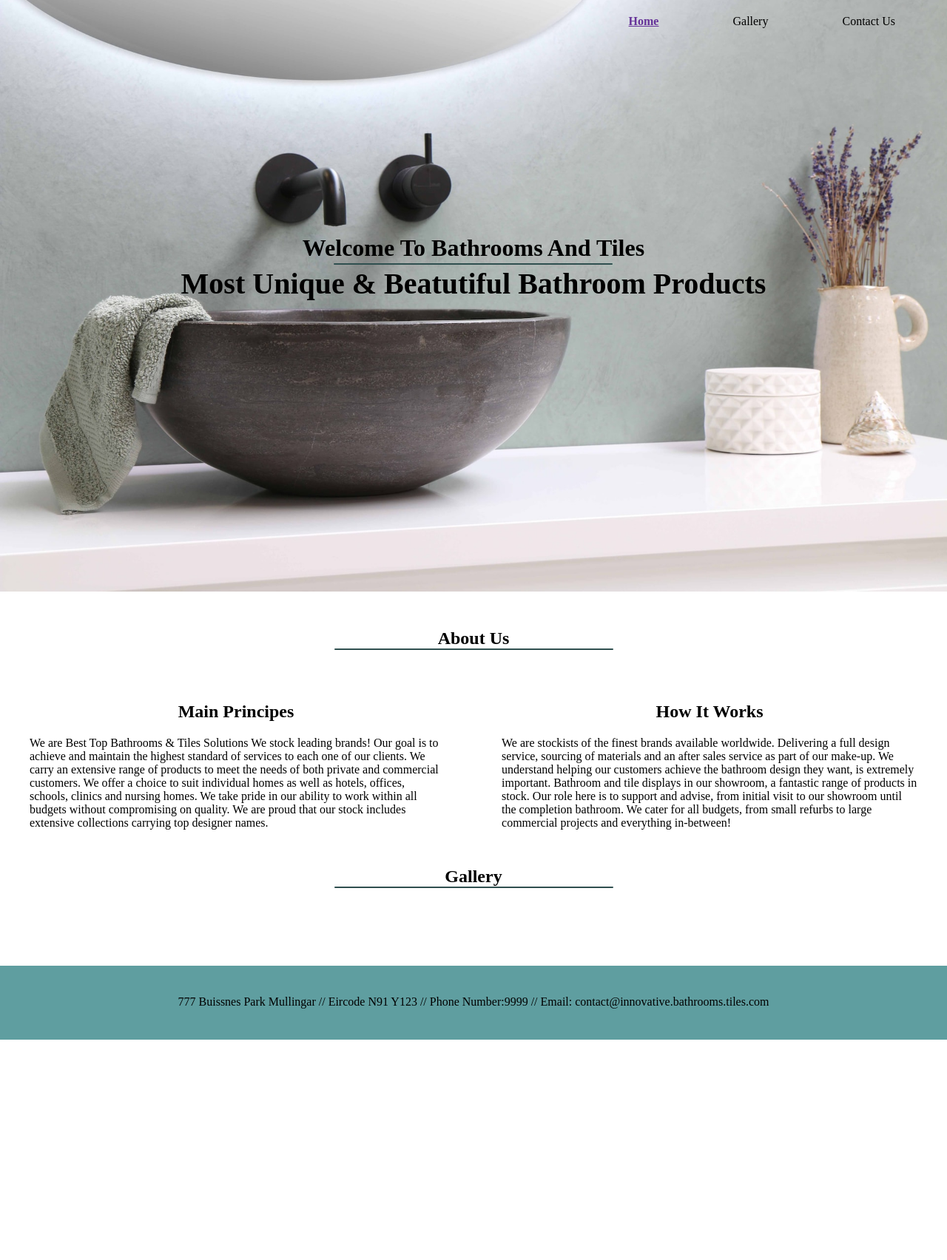
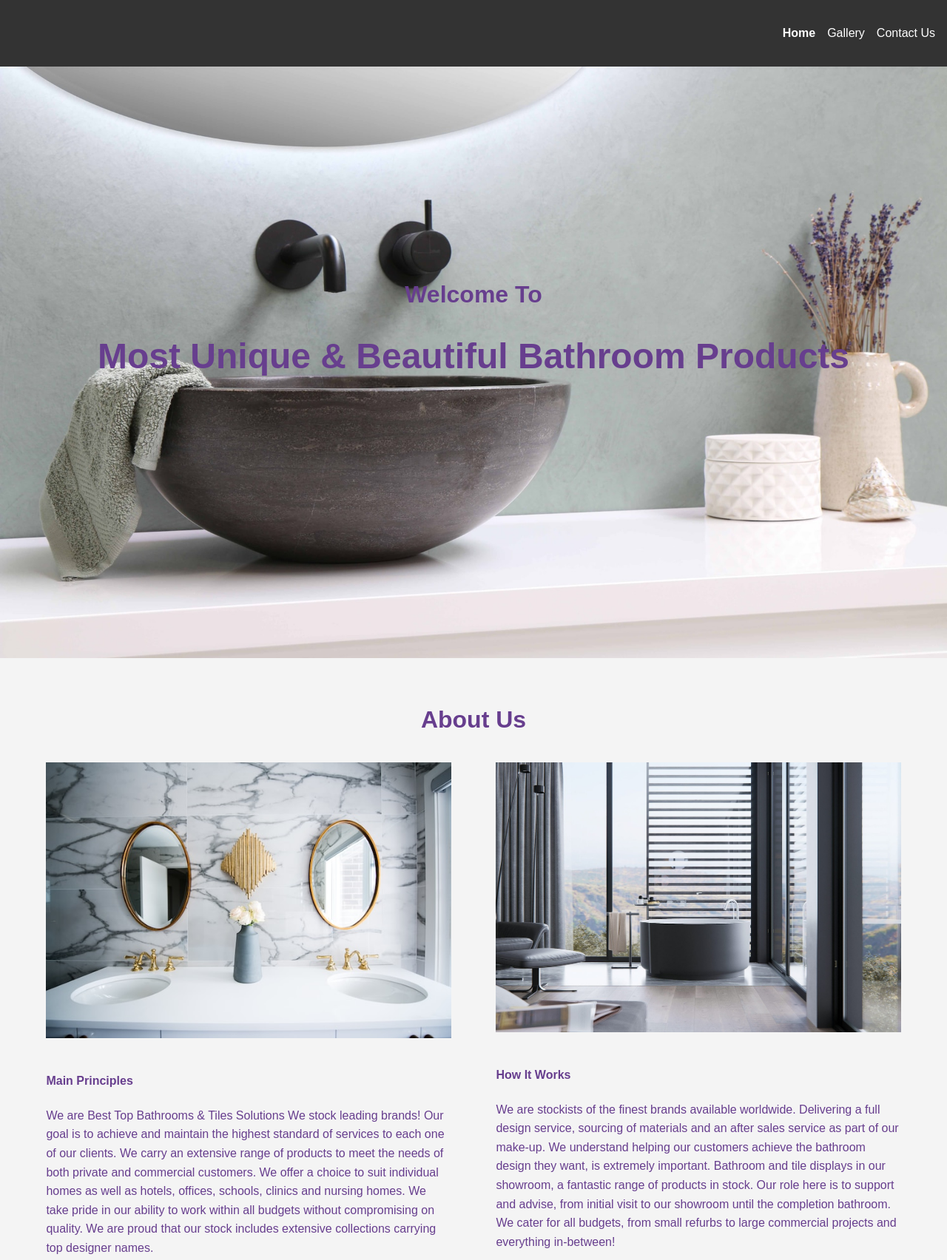
Before and after one commit to MonikaMula/Innovative-Bathrooms-Tiles, a plain HTML site: page index.html in a window 1280 px wide. Shown: the top 1704 px of the page at 74% size. Before the commit the page ends 1406 px from the top, so only its background shows below. Drawn offline with Linux system fonts and the light colour scheme.

Commit message:
Updated index.html and gallery.html with new social media links and removed unnecessary elements

```diff
--- a/assets/css/style.css
+++ b/assets/css/style.css
@@ -1,229 +1,218 @@
-@import url('https://fonts.googleapis.com/css2?family=Cinzel&family=Roboto+Mono:wght@100&display=swap');
-
-* {
+/* General Styles */
+body {
+    font-family: Arial, sans-serif;
     margin: 0;
     padding: 0;
     box-sizing: border-box;
+    line-height: 1.6;
+    color: rgb(103, 62, 142); /* Set text color to purple */
 }
-a {
+
+/* Navigation Bar Styles */
+.navbar {
+    display: flex;
+    justify-content: space-between;
+    align-items: center;
+    background-color: #333;
+    padding: 1rem;
+}
+
+.navbar .logo {
+    font-size: 1.5rem;
+    color: #fff;
+}
+
+.navbar .nav-links {
+    list-style: none;
+    display: flex;
+}
+
+.navbar .nav-links li {
+    margin-left: 1rem;
+}
+
+.navbar .nav-links li a {
+    text-decoration: none;
+    color: #fff;
+    font-size: 1rem;
+}
+
+.navbar .nav-links li.active a {
+    font-weight: bold;
+}
+
+/* Header Section Styles */
+header {
+    background: url('../css/sanibell-smiley-sink.jpg') no-repeat center center/cover;
+    height: 100vh;
+    color: #fff;
+    display: flex;
+    justify-content: center;
+    align-items: center;
+    text-align: center;
+    flex-direction: column;
+    position: relative; /* Added relative positioning to the header */
+}
+
+header .header-content {
+    position: relative;
+    width: 100%;
+    height: 100%;
+    display: flex;
+    flex-direction: column;
+    justify-content: center;
+    align-items: center;
+}
+
+header .header-content h2 {
+    font-size: 2rem;
+    margin-bottom: 0.5rem;
+    color: rgb(103, 62, 142); /* Changed color to purple */
+    position: relative;
+    top: -30px; /* Adjusted to move up */
+}
+
+header .header-content h1 {
+    font-size: 3rem;
+    color: rgb(103, 62, 142); /* Changed color to purple */
+    position: relative;
+    top: -50px; /* Adjusted to move up */
+}
+
+/* About Us Section Styles */
+.aboutus {
+    padding: 2rem;
+    text-align: center;
+    background-color: #f4f4f4;
+    color: rgb(103, 62, 142); /* Set text color to purple */
+}
+
+.aboutus .title h2 {
+    font-size: 2rem;
+}
+
+.aboutus .row {
+    display: flex;
+    flex-wrap: wrap;
+    justify-content: space-around;
+    margin-top: 2rem;
+}
+
+.aboutus .col {
+    flex-basis: 45%;
+    margin-bottom: 2rem;
+    text-align: left;
+}
+
+.aboutus .col img {
+    width: 100%;
+    height: auto;
+    margin-bottom: 1rem;
+}
+
+/* Gallery Section Styles */
+.gallery {
+    padding: 2rem;
+    text-align: center;
+    color: rgb(103, 62, 142); /* Set text color to purple */
+}
+
+.gallery .gallery-story h2 {
+    font-size: 2rem;
+}
+
+.gallery #pictures {
+    display: flex;
+    flex-wrap: wrap;
+    justify-content: space-around;
+    margin-top: 2rem;
+}
+
+.gallery #pictures img {
+    width: 30%;
+    height: auto;
+    margin: 0.5rem 0;
+}
+
+/* Contact Section Styles */
+.contact {
+    padding: 2rem;
+    text-align: center;
+    background-color: #f4f4f4;
+    color: rgb(103, 62, 142); /* Set text color to purple */
+}
+
+.contact h2 {
+    font-size: 2rem;
+    margin-bottom: 1rem;
+}
+
+.contact .contact-info p {
+    font-size: 1rem;
+    margin: 0.5rem 0;
+}
+
+/* Footer Section Styles */
+footer {
+    background-color: #333;
+    color: #fff;
+    padding: 1rem;
+    text-align: center;
+}
+
+footer .contact-info p {
+    margin: 0.5rem 0;
+}
+
+footer .social-links a {
+    color: #fff;
+    margin: 0 0.5rem;
+    font-size: 1.5rem;
     text-decoration: none;
 }
-ul {
-    list-style: none;
-}
-.active {
-    color:rebeccapurple;
-    font-weight: bold;
-    text-decoration: underline;
-}
-body , html {
-    overflow-x: hidden;
-}
-/* Navigation Bar */
-.navbar {
-    position: absolute;
-    top: 0;
-    left: 0;
-    display: flex;
-    width: 100%;
-    justify-content: space-between;
-    padding: 20px;
-    color: black;
-}
-.nav-links {
-    display: flex;
-    align-items: center;
-}
-.nav-links li {
-    margin:  0 50px;
-}
-header {
-    width: 100vw;
-    height: 100vh;
-    background-image: url(../css/sanibell-smiley-sink.jpg);
-    background-position: center;
-    background-size: cover;
-    display: flex;
-    align-items: center;
-    justify-content: center;
-}
-.header-content {
-    margin-bottom: 77px;
-    color: black;
-    text-align: center;
-}
-.header-content h2 {
-    font-size: 4vmin;
-    margin-top: 5px;
-    margin-bottom: 2px;
-}
-.line {
-    width: 377px;
-    height: 2px;
-    background-color: darkslategray;
-    margin: auto;
-    border-radius: 5px;
-}
-.header-content h1 {
-    font-size: 5vmin;
-    margin-top: 2px;
-    margin-bottom: 5px;
+
+footer .social-links a:hover {
+    color: #ddd;
 }
 
-/* About Us */
-section {
-    width: 100%;
-    margin: 50px auto;
-}
-.title {
-    text-align: center;
-    font-size: 2vmin;
-    color: black;
-}
-.row {
-    display: flex;
-    align-items: center;
-    width: 100%;
-    justify-content: space-between;
-    background-color: none;
-}
-.row .col img {
-    width: 80%;
-}
-.row .col {
-    display: flex;
-    flex-direction: column;
-    align-items: center;
-}
-.aboutus .row {
-    margin-top: 50px;
-}
-h4 {
-    font-size: 3vmin;
-    color: black;
-    margin: 20px auto;
-}
-p {
-    color: black;
-    padding: 0px 40px;
-}
+/* Responsive Design */
+@media only screen and (max-width: 768px) {
+    /* Navigation Bar */
+    .navbar .nav-links {
+        flex-direction: column;
+        align-items: center;
+    }
 
-/*.gallery {
-    width: 100%;
-    height: 100vh;
-    background-image: url(./style.css/);
-    background-position: center;
-    background-size: cover;
-    background-repeat: no-repeat;
-    display: flex;
-    align-items: center;
-}
-.gallery-story {
-    width: 60%;
-    padding: 50px;
-    color: black;
-    display: flex;
-    align-items: center;
-    flex-direction: column;
-}*/
+    .navbar .nav-links li {
+        margin: 0.5rem 0;
+    }
 
-/* Gallery */
-#pictures {
-    clear: both;
-    line-height: 0;
-    column-count:4;
-    column-gap: 2px;
-}
-#pictures > img {
-    width: 100%;
-}
-/*.section {
-    width: 50%;
-    margin: 50px auto;
-}*/
-.gallery-story {
-    text-align: center;
-    font-size: 2vmin;
-    color: black;
-}
-.gallery-story h2 {
-    font-size: 3vmin;
-    /* margin: 50px;*/
-}
-.gallery-story .line {
-    margin-bottom: 50px;
-}
+    /* Header Section */
+    header {
+        height: 40vh;
+    }
 
+    header .header-content h2 {
+        font-size: 1.5rem;
+        top: -20px; /* Adjusted for smaller screens */
+    }
 
+    header .header-content h1 {
+        font-size: 2rem;
+        top: -30px; /* Adjusted for smaller screens */
+    }
 
+    /* About Us Section */
+    .aboutus .row {
+        flex-direction: column;
+    }
 
+    .aboutus .col {
+        flex-basis: 100%;
+    }
 
-/*.gallery-story p {
-    color: black;
-}*/
-
-/*.projects .rows .col {
-    width: 50%;
-}*/
-
-/*.projects .projects-gallery {
-    display: flex;
-    flex-wrap: wrap;
-    width: 100%;
-    align-items: center;
-}*/
-/*.content-col {
-    width: 40%;
-}
-.content-col .line {
-    margin-left: -1px;
-}
-.content-col p {
-    padding: 0;
-    margin: 30px auto;
-}
-.projects-col {
-    width: 60%;
-}
-.content-col h2 {
-    font-size: 7vmin;
-    color: black;
-}
-.projects-gallery img {
-    max-width: 50px;
-    margin: 10px;
-}*/
-
-.footer {
-    width: 100%;
-    height: 100px;
-    padding: 20px 80px;
-    margin: 0;
-    background-color:cadetblue;
-    text-align: center;
-}
-.footer p {
-    color: black;
-    margin: 20px auto;
-    padding: 20px auto;
-}
-
-/* Display on a Mobile */
-@media only screen and (max-width:850px){
-    .navbar {
-        padding: 0;
-    }
-    .logo {
-        position: absolute;
-        top: 5px;
-        left: 5px;
-    }
-    .nav-links {
-        flex-direction: column;
-        width: 500%;
-        height: 5%;
-    }
-    .nav-links li {
-        margin: 30px auto;
+    /* Gallery Section */
+    .gallery #pictures img {
+        width: 100%;
     }
 }
--- a/index.html
+++ b/index.html
@@ -1,89 +1,114 @@
 <!DOCTYPE html>
 <html lang="en">
 <head>
+    <!-- Meta Tags for Character Set, Viewport, Description, and Keywords -->
     <meta charset="UTF-8">
-
     <meta name="viewport" content="width=device-width, initial-scale=1.0">
-    <meta name="description" content="Luxury Bathrooms and Tiles in Mullingar, Ireland ">
+    <meta name="description" content="Luxury Bathrooms and Tiles in Mullingar, Ireland">
     <meta name="keywords" content="innovative bathrooms, luxury tiles, ireland, mullingar">
 
+    <!-- External Stylesheets and Favicon -->
+    <link rel="stylesheet" href="https://cdnjs.cloudflare.com/ajax/libs/font-awesome/4.7.0/css/font-awesome.min.css">
     <link rel="stylesheet" href="assets/css/style.css">
     <link rel="icon" href="./assets/images/favicon-32x32.png">
     <title>Innovative Bathrooms & Tiles</title>
 </head>
 <body>
-    <!--Navigation Bar-->
+    <!-- Navigation Bar -->
     <nav class="navbar">
         <h2 class="logo"></h2>
         <ul class="nav-links">
-            <li class="active"><a href="#"></a>Home</li>
-            <li><a href="gallery.html"></a>Gallery</li>
-            <li><a href="#"></a>Contact Us</li>
+            <li class="active"><a href="#">Home</a></li>
+            <li><a href="gallery.html">Gallery</a></li>
+            <li><a href="#">Contact Us</a></li>
         </ul>
     </nav>
+
+    <!-- Header Section -->
     <header>
         <div class="header-content">
-            <h2>Welcome To Bathrooms And Tiles</h2>
-            <div class="line"></div>
-            <h1>Most Unique & Beatutiful Bathroom Products</h1>
+            <h2>Welcome To</h2>
+            <h1>Most Unique & Beautiful Bathroom Products</h1>
         </div>
     </header>
+
+    <!-- About Us Section -->
     <section class="aboutus">
         <div class="title">
             <h2>About Us</h2>
-            <div class="line"></div>
         </div>
         <div class="row">
             <div class="col">
-                <img src=".//assets/images/mirrors.jpg" alt="">
-                <h4>Main Principes</h4>
+                <img src="./assets/images/mirrors.jpg" alt="Mirrors">
+                <h4>Main Principles</h4>
                 <p>We are Best Top Bathrooms & Tiles Solutions We stock leading brands! Our goal is to achieve and maintain the highest standard of services to each one of our clients. We carry an extensive range of products to meet the needs of both private and commercial customers.
-                    We offer a choice to suit individual homes as well as hotels, offices, schools, clinics and nursing homes. We take pride in our ability to work within all budgets without compromising on quality. We are proud that our stock includes extensive collections carrying top designer names.</p>
+                We offer a choice to suit individual homes as well as hotels, offices, schools, clinics and nursing homes. We take pride in our ability to work within all budgets without compromising on quality. We are proud that our stock includes extensive collections carrying top designer names.</p>
             </div>
             <div class="col">
-                <img src=".//assets/images/bathroom.jpg" alt="">
+                <img src="./assets/images/bathroom.jpg" alt="Bathroom">
                 <h4>How It Works</h4>
                 <p>We are stockists of the finest brands available worldwide. Delivering a full design service, sourcing of materials and an after sales service as part of our make-up. We understand helping our customers achieve the bathroom design they want, is extremely important. Bathroom and tile displays in our showroom, a fantastic range of products in stock.
-                    Our role here is to support and advise, from initial visit to our showroom until the completion bathroom. We cater for all budgets, from small refurbs to large commercial projects and everything in-between!</p>
+                Our role here is to support and advise, from initial visit to our showroom until the completion bathroom. We cater for all budgets, from small refurbs to large commercial projects and everything in-between!</p>
             </div>
         </div>
     </section>
 
+    <!-- Gallery Section -->
     <section class="gallery">
         <div class="gallery-story">
             <h2>Gallery</h2>
-            <div class="line"></div>
-            </div>
-            <section id="pictures">
-                <img src=".//assets/images/arno-smit.jpg" alt="">
-                <img src=".//assets/images/tile7.jpg" alt="">
-                <img src=".//assets/images/tile2.jpg" alt="">
-                <img src=".//assets/images/bao-menglong.jpg" alt="">
-                <img src=".//assets/images/tile1.jpg" alt="">
-                <img src=".//assets/images/bilal-bath.jpg" alt="">
-                <img src=".//assets/images/collov-sink.jpg" alt="">
-                <img src=".//assets/images/mirrorand sink.jpg" alt="">
-                <img src=".//assets/images/tile9.jpg" alt="">
-                <img src=".//assets/images/tile6.jpg" alt="">
-                <img src=".//assets/images/micheile-henderson.jpg" alt="">
-                <img src=".//assets/images/omar-shabana.jpg" alt="">
-            </section>
+        </div>
+        <section id="pictures">
+            <img src="./assets/images/arno-smit.jpg" alt="Bathroom Image 1">
+            <img src="./assets/images/tile7.jpg" alt="Bathroom Image 2">
+            <img src="./assets/images/tile2.jpg" alt="Bathroom Image 3">
+            <img src="./assets/images/bao-menglong.jpg" alt="Bathroom Image 4">
+            <img src="./assets/images/tile1.jpg" alt="Bathroom Image 5">
+            <img src="./assets/images/bilal-bath.jpg" alt="Bathroom Image 6">
+            <img src="./assets/images/collov-sink.jpg" alt="Bathroom Image 7">
+            <img src="./assets/images/mirrorand sink.jpg" alt="Bathroom Image 8">
+            <img src="./assets/images/tile9.jpg" alt="Bathroom Image 9">
+            <img src="./assets/images/tile6.jpg" alt="Bathroom Image 10">
+            <img src="./assets/images/micheile-henderson.jpg" alt="Bathroom Image 11">
+            <img src="./assets/images/omar-shabana.jpg" alt="Bathroom Image 12">
+        </section>
     </section>
 
+    <!-- Contact Us Section -->
+    <section class="contact">
+        <h2>Contact Us</h2>
+        <div class="contact-info">
+            <p>735 Business Park Mullingar</p>
+            <p>Eircode N91 Y123</p>
+            <p>Number: 1379513597</p>
+            <p>Email: contact@innovative.bathrooms.tiles.com</p>
+        </div>
+    </section>
+
+    <!-- Footer Section -->
     <footer>
-        <section class="footer">
-        <p>777 Buissnes Park Mullingar // Eircode N91 Y123 // Phone Number:9999 // Email: contact@innovative.bathrooms.tiles.com</p>
-        <ul>
-            <li>
-                <a href="https://facebook.com" target="_blank" rel="noopener"
-                aria-label="Our Facebook Page"><i class="fa-brands fa-square-facebook"></i></a>
-            </li>
-            <li>
-                <a href="https://instagram.com" target="_blank" rel="noopener"
-                aria-label="Our Instagram Page"><i class="fab fa-instagram"></i></a>
-            </li>
-        </ul>
+        <!-- Social Media Links -->
+        <div class="social-links">
+            <a href="https://facebook.com" target="_blank" rel="noopener" aria-label="Our Facebook Page">
+                <i class="fa fa-facebook-square"></i>
+            </a>
+            <a href="https://instagram.com" target="_blank" rel="noopener" aria-label="Our Instagram Page">
+                <i class="fa fa-instagram"></i>
+            </a>
+            <a href="https://twitter.com" target="_blank" rel="noopener" aria-label="Our Twitter Page">
+                <i class="fa fa-twitter-square"></i>
+            </a>
+            <a href="https://linkedin.com" target="_blank" rel="noopener" aria-label="Our LinkedIn Page">
+                <i class="fa fa-linkedin-square"></i>
+            </a>
+            <a href="https://pinterest.com" target="_blank" rel="noopener" aria-label="Our Pinterest Page">
+                <i class="fa fa-pinterest-square"></i>
+            </a>
+        </div>
+        <!-- Copyright Statement -->
+        <div class="copyrighting">
+            <p>&copy; 2024 Innovative Bathrooms & Tiles. All rights reserved.</p>
+        </div>
     </footer>
-</section>
 </body>
 </html>
--- a/style.css
+++ /dev/null
@@ -1,104 +0,0 @@
-@import url('https://fonts.googleapis.com/css2?family=Cinzel&family=Roboto+Mono:wght@100&display=swap');
-
-* {
-margin: 0;
-padding: 0;
-border: none;
-}
-
-body {
-    font-family: Cinzel;
-    font-weight: 500;
-    color: #3a3a3a;
-}
-
-/* headings and logo */
-/* monika */
-/* visual commit */
-
-
-h1, h2 {
-    font-family: Roboto+Mono;
-    text-transform: uppercase;
-    letter-spacing: 4px;
-    color: #252525;
-}
-
-#logo {
-    float: left;
-    font-size: 280%;
-}
-
-/* navifation links */
-
-#menu {
-    font-size: 110%;
-    letter-spacing: 4px;
-}
-
-#menu, #logo {
-    line-height: 150px;
-}
-
-#menu li {
-    float: right;
-    list-style-type: none;
-    margin-right: 30px;
-}
-
-#menu a {
-    text-decoration: none;
-    color: inherit;
-}
-
-#menu a:hover {
-    border-bottom: 1px solid #3a3a3a;
-}
-
-.active {
-    border-bottom: 1px solid #3a3a3a;
-}
-
-/* images leyout */
-.container {
-    width: 100%
-    display: block;
-}
-
-.row {
-    display: flex;
-    flex-wrap: wrap;
-}
-
-.col-full {
-    width: 100%;
-}
-
-.col-third {
-    width: 33.3%;
-}
-
-.col-half {
-    width: 50%;
-}
-
-.amira {
-    width: 25%;
-    height: auto;
-}
-
-.site-header {
-    margin-left: 2rem;
-}
-
-.section-header {
-    text-align: center;
-    padding: 2rem 0;
-}
-
-@media screen and (max-width) {
-    .col-third,
-    .col-half {
-        width:100%;
-    }
-}
```
Also changed, not shown: gallery.html (+53 -49 lines).
